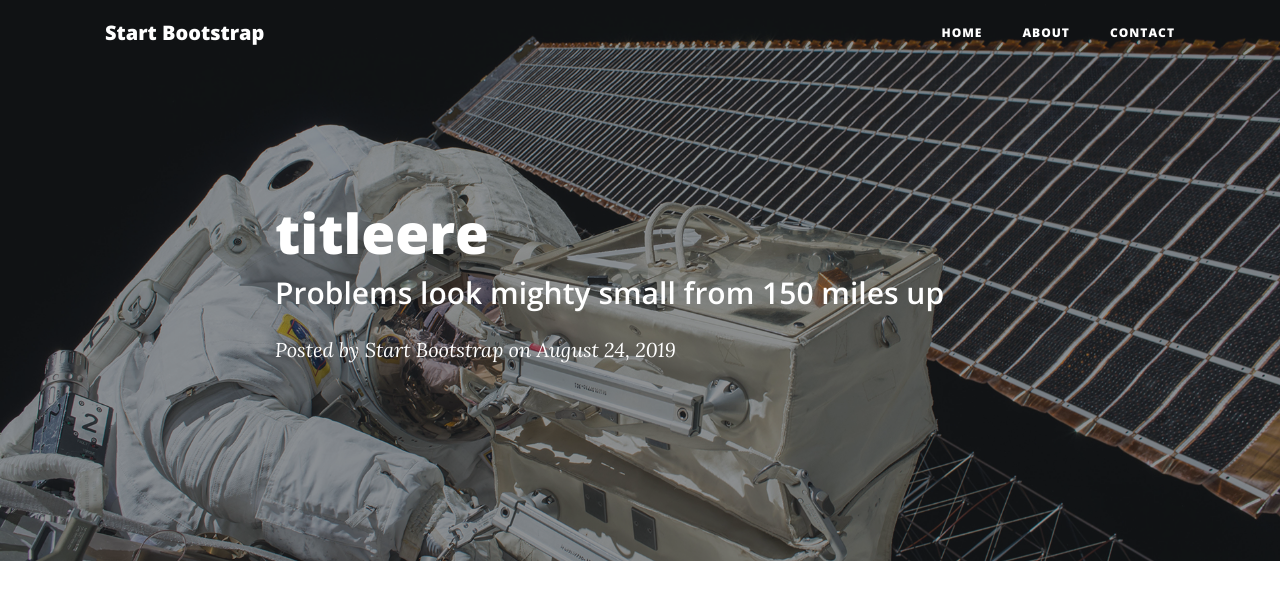
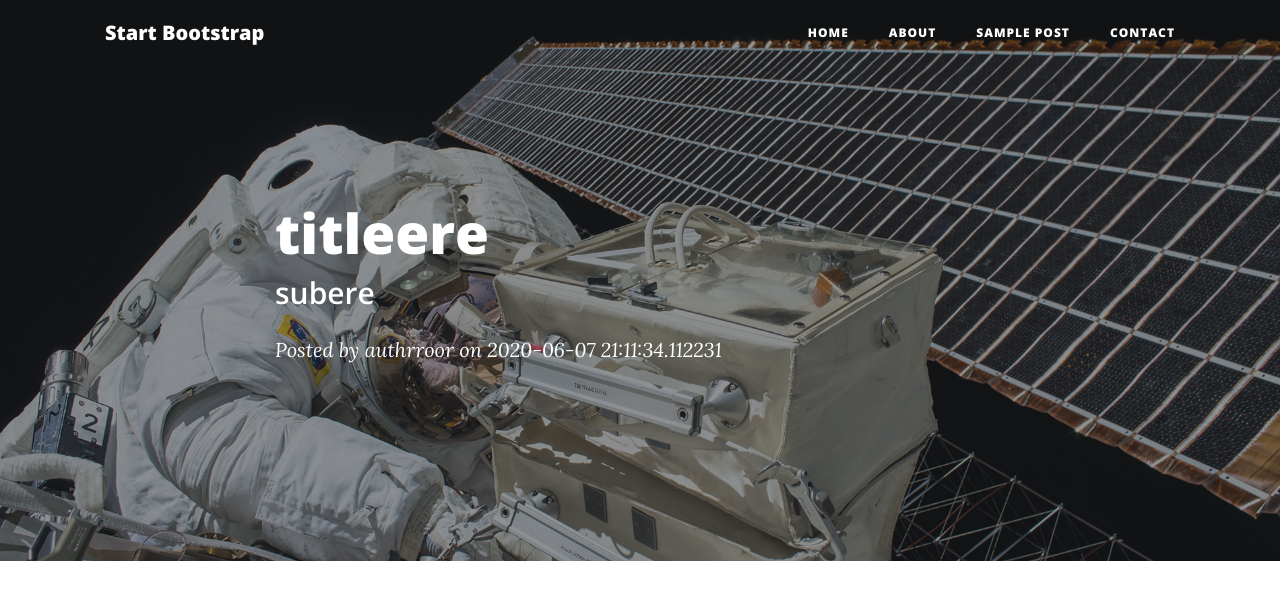
Before and after one commit to EpicRowan/Flask-Blog, a Flask app: page /post/1 in a window 1280 px wide. Shown: the top 602 px of the page. Run offline with Flask 2, Linux system fonts and the light colour scheme; data comes from the database, SQL or seed files in the repository; some libraries are stand-ins or nearby versions.

Commit message:
Post.html holds new post information from db

```diff
--- a/templates/post.html
+++ b/templates/post.html
@@ -43,6 +43,9 @@
             <a class="nav-link" href="/about">About</a>
           </li>
           <li class="nav-item">
+            <a class="nav-link" href="/post">Sample Post</a>
+          </li>
+          <li class="nav-item">
             <a class="nav-link" href="/contact">Contact</a>
           </li>
         </ul>
@@ -58,10 +61,10 @@
         <div class="col-lg-8 col-md-10 mx-auto">
           <div class="post-heading">
             <h1>{{post.title}}</h1>
-            <h2 class="subheading">Problems look mighty small from 150 miles up</h2>
+            <h2 class="subheading">{{post.subtitle}}</h2>
             <span class="meta">Posted by
-              <a href="#">Start Bootstrap</a>
-              on August 24, 2019</span>
+              <a href="#">{{post.author}}</a>
+              on {{post.date}}</span>
           </div>
         </div>
       </div>
@@ -73,7 +76,7 @@
     <div class="container">
       <div class="row">
         <div class="col-lg-8 col-md-10 mx-auto">
-
+         {{post.content}}
         </div>
       </div>
     </div>
```
